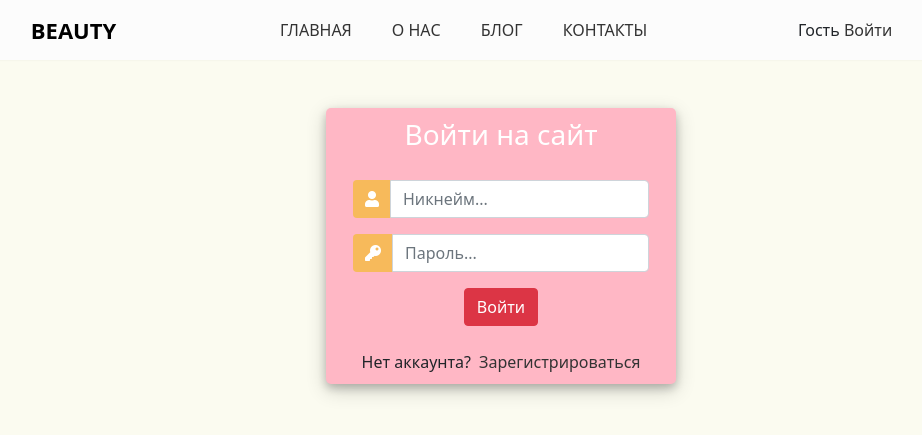
After one commit to potikhanovsergey/kursa4, a Django app: page /login/ in a window 1280 px wide. The commit adds this page. Shown: the top 435 px of the page, without its empty margins (139-1061 px from the left). Run offline with Django 3.2, Linux system fonts and the light colour scheme; some libraries are stand-ins or nearby versions.

Commit message:
'Registration-and-Login-functionality'

```diff
--- a/pages/static/pages/css/style.css
+++ b/pages/static/pages/css/style.css
@@ -1,4 +1,57 @@
 @import url("https://fonts.googleapis.com/css2?family=Roboto:wght@400;700&display=swap");
+.user_card {
+  width: 350px;
+  margin-top: auto;
+  margin-bottom: auto;
+  background: #ffb7c5;
+  position: relative;
+  display: flex;
+  justify-content: center;
+  flex-direction: column;
+  padding: 10px;
+  box-shadow: 0 4px 8px 0 rgba(0, 0, 0, 0.2), 0 6px 20px 0 rgba(0, 0, 0, 0.19);
+  -webkit-box-shadow: 0 4px 8px 0 rgba(0, 0, 0, 0.2), 0 6px 20px 0 rgba(0, 0, 0, 0.19);
+  -moz-box-shadow: 0 4px 8px 0 rgba(0, 0, 0, 0.2), 0 6px 20px 0 rgba(0, 0, 0, 0.19);
+  border-radius: 5px;
+}
+
+.form_container {
+  margin-top: 20px;
+}
+
+#form-title {
+  color: #fff;
+}
+
+.login_btn {
+  width: 100%;
+  background: #33ccff !important;
+  color: white !important;
+}
+
+.login_btn:focus {
+  box-shadow: none !important;
+  outline: 0px !important;
+}
+
+.login_container {
+  padding: 0 2rem;
+}
+
+.input-group-text {
+  height: 100%;
+  background: #f7ba5b !important;
+  color: white !important;
+  border: 0 !important;
+  border-radius: 0.25rem 0 0 0.25rem !important;
+}
+
+.input_user,
+.input_pass:focus {
+  box-shadow: none !important;
+  outline: 0px !important;
+}
+
 *, *::after, *::before {
   margin: 0;
   padding: 0;
@@ -6,7 +59,7 @@
 }
 
 ::selection {
-  background-color: #ff70db;
+  background-color: #ffb7c5;
   color: #fcfcfc;
 }
 
@@ -21,7 +74,7 @@ html {
 }
 
 body {
-  background-color: #F5F5DC;
+  background-color: #fbfbf0;
 }
 
 ul {
@@ -63,7 +116,7 @@ a {
   text-transform: uppercase;
 }
 .main-menu__link:hover {
-  color: #ff70db;
+  color: #ffb7c5;
 }
 
 @media (max-width: 768px) {
@@ -117,7 +170,7 @@ section {
 }
 
 .colored {
-  color: #ff70db;
+  color: #ffb7c5;
 }
 
 .statistics {
@@ -130,7 +183,7 @@ section {
 }
 .statistics__number {
   font-size: 2.2rem;
-  color: #ff70db;
+  color: #ffb7c5;
 }
 .statistics__img {
   width: 100px;
--- a/pages/static/pages/scss/_variables.scss
+++ b/pages/static/pages/scss/_variables.scss
@@ -2,7 +2,8 @@
 // COLORS //
 $gray: #fcfcfc;
 $black: #333;
-$pink: #ff70db;
+$pink: #ffb7c5;
+
 
 
 $transition: .3s all ease;
--- /dev/null
+++ b/pages/static/pages/scss/forms.scss
@@ -0,0 +1,48 @@
+@use 'variables' as *;
+.user_card {
+    width: 350px;
+    margin-top: auto;
+    margin-bottom: auto;
+    background: $pink;
+    position: relative;
+    display: flex;
+    justify-content: center;
+    flex-direction: column;
+    padding: 10px;
+    box-shadow: 0 4px 8px 0 rgba(0, 0, 0, 0.2), 0 6px 20px 0 rgba(0, 0, 0, 0.19);
+    -webkit-box-shadow: 0 4px 8px 0 rgba(0, 0, 0, 0.2), 0 6px 20px 0 rgba(0, 0, 0, 0.19);
+    -moz-box-shadow: 0 4px 8px 0 rgba(0, 0, 0, 0.2), 0 6px 20px 0 rgba(0, 0, 0, 0.19);
+    border-radius: 5px;
+}
+
+.form_container {
+    margin-top: 20px;
+}
+
+#form-title{
+    color: #fff;
+}
+.login_btn {
+    width: 100%;
+    background: #33ccff !important;
+    color: white !important;
+}
+.login_btn:focus {
+    box-shadow: none !important;
+    outline: 0px !important;
+}
+.login_container {
+    padding: 0 2rem;
+}
+.input-group-text {
+    height: 100%;
+    background: #f7ba5b !important;
+    color: white !important;
+    border: 0 !important;
+    border-radius: 0.25rem 0 0 0.25rem !important;
+}
+.input_user,
+.input_pass:focus {
+    box-shadow: none !important;
+    outline: 0px !important;
+}
--- a/pages/static/pages/scss/style.scss
+++ b/pages/static/pages/scss/style.scss
@@ -1,5 +1,8 @@
-@import 'variables';
+@use 'variables' as *;
+@use 'forms';
 @import url('https://fonts.googleapis.com/css2?family=Roboto:wght@400;700&display=swap');
+
+
 
 // BASE
 *, *::after, *::before {
@@ -24,7 +27,7 @@ html {
 }
 
 body {
-  background-color: #F5F5DC;
+  background-color: lighten(#F5F5DC, 5%);
 }
 
 ul {
--- a/pages/urls.py
+++ b/pages/urls.py
@@ -1,7 +1,12 @@
 from django.urls import path
-from .views import HomeTemplateView, AboutTemplateView, BlogTemplateView, ContactsTemplateView, BlogDetailView
+
+from .views import (HomeTemplateView, AboutTemplateView, BlogTemplateView, ContactsTemplateView, BlogDetailView,
+registerPage, loginPage, logoutUser)
 urlpatterns = [
     path('', HomeTemplateView.as_view(), name="home"),
+    path('register/', registerPage, name="register"),
+    path('login/', loginPage, name="login"),
+    path('logout/', logoutUser, name="logout"),
     path('about/', AboutTemplateView.as_view(), name="about"),
     path('blog/', BlogTemplateView.as_view(), name="blog"),
     path('blog/post-<int:pk>/', BlogDetailView.as_view(), name='post_detail'),
--- a/pages/views.py
+++ b/pages/views.py
@@ -1,10 +1,13 @@
 from django.shortcuts import render, get_object_or_404, redirect, reverse
 from django.views.generic import TemplateView, ListView, DetailView, CreateView
+from django.contrib.auth import authenticate, login, logout
+
+
+from django.contrib import messages
 
 # Create your views here.
 from .models import Post, Comment
-from .forms import CommentForm
-
+from .forms import CommentForm, CreateUserForm
 
 class HomeTemplateView(TemplateView):
     template_name = 'index.html'
@@ -12,10 +15,12 @@ class HomeTemplateView(TemplateView):
 class AboutTemplateView(TemplateView):
     template_name = 'about.html'
 
+
 class BlogTemplateView(ListView):
     model = Post
     template_name = 'blog.html'
     context_object_name = 'posts'
+
 
 class BlogDetailView(DetailView):
     model = Post
@@ -42,11 +47,53 @@ class BlogDetailView(DetailView):
         })
         return context
 
+
+
 class BlogCommentCreateView(CreateView):
     model = Comment
     fields = ['author_name', 'message']
     template_name = 'createComment.html'
 
+def registerPage(request):
+    if request.user.is_authenticated:
+        return redirect('home')
+    else:
+        form = CreateUserForm()
+        if request.method == 'POST':
+            form = CreateUserForm(request.POST)
+            if form.is_valid():
+                form.save()
+                user = form.cleaned_data.get('username')
+
+                messages.success(request, '{0}, вы успешно зарегистрировались!'.format(user))
+
+                return redirect('login')
+
+        context = {'form': form}
+        return render(request, 'register.html', context)
+
+def loginPage(request):
+    if request.user.is_authenticated:
+        return redirect('home')
+    else:
+        if request.method == 'POST':
+            username = request.POST.get('username')
+            password = request.POST.get('password')
+
+            user = authenticate(request, username=username, password=password)
+
+            if (user is not None):
+                login(request, user)
+                return redirect('home')
+            else:
+                messages.info(request, 'Никнейм или пароль введены неверно')
+
+        context = {}
+        return render(request, 'login.html', context)
+
+def logoutUser(request):
+    logout(request)
+    return redirect('login')
 
 class ContactsTemplateView(TemplateView):
     template_name = 'contacts.html'
--- a/templates/base.html
+++ b/templates/base.html
@@ -7,6 +7,7 @@
     <meta http-equiv="X-UA-Compatible" content="ie=edge">
     <title></title>
     {% load static %}
+    <link rel="stylesheet" href="https://use.fontawesome.com/releases/v5.6.1/css/all.css" integrity="sha384-gfdkjb5BdAXd+lj+gudLWI+BXq4IuLW5IT+brZEZsLFm++aCMlF1V92rMkPaX4PP" crossorigin="anonymous">
     <link href="https://cdn.jsdelivr.net/npm/bootstrap@5.0.1/dist/css/bootstrap.min.css" rel="stylesheet" integrity="sha384-+0n0xVW2eSR5OomGNYDnhzAbDsOXxcvSN1TPprVMTNDbiYZCxYbOOl7+AMvyTG2x" crossorigin="anonymous">
     <link rel="stylesheet" href="{% static 'pages/css/style.css' %}">
 </head>
@@ -20,7 +21,7 @@
                     </a>
                 </div>
 
-                <div class="offset-lg-3 col-12 col-sm-9 col-lg-6">
+                <div class="col-12 col-sm-9 col-lg-6">
                     <nav class="nav">
                         <ul class="main-menu">
                             <li class="main-menu__item">
@@ -38,6 +39,18 @@
                         </ul>
                     </nav>
                 </div>
+
+                <div class="col-lg-3">
+                    {% if request.user.is_anonymous  %}
+                        <span>Гость</span>
+                        <span><a href="{% url 'logout' %}">Войти</a></span>
+                    {% else %}
+                    <span>{{ request.user }}</span>
+                    <span><a href="{% url 'logout' %}">Выйти</a></span>
+
+                    {% endif %}
+                </div>
+
             </div>
         </div>
     </header>
--- /dev/null
+++ b/templates/login.html
@@ -0,0 +1,50 @@
+{% extends 'base.html' %}
+{% load crispy_forms_tags %}
+
+{% block content %}
+	<div class="container h-100 py-5">
+		<div class="d-flex justify-content-center h-100">
+			<div class="user_card">
+				<div class="d-flex justify-content-center">
+
+
+					<h3 id="form-title">Войти на сайт</h3>
+
+				</div>
+                {% for message in messages %}
+                    <p class="text-center text-white" id="messages">{{ message }}</p>
+                {% endfor %}
+				<div class="d-flex justify-content-center form_container">
+					<form method="POST" action="">
+                        {% csrf_token %}
+						<div class="input-group mb-3">
+							<div class="input-group-append">
+								<span class="input-group-text"><i class="fas fa-user"></i></span>
+							</div>
+							<input type="text" name="username" placeholder="Никнейм..." class="form-control">
+						</div>
+						<div class="input-group mb-2">
+							<div class="input-group-append">
+								<span class="input-group-text"><i class="fas fa-key"></i></span>
+							</div>
+								<input type="password" name="password" placeholder="Пароль..." class="form-control" >
+						</div>
+
+							<div class="d-flex justify-content-center mt-3 login_container">
+				 				<input class="btn btn-danger" type="submit" value="Войти">
+				   			</div>
+					</form>
+
+				</div>
+
+
+				<div class="mt-4">
+					<div class="d-flex justify-content-center links">
+						Нет аккаунта? <a href="{% url 'register' %}" class="ms-2">Зарегистрироваться</a>
+					</div>
+
+				</div>
+			</div>
+		</div>
+	</div>
+{% endblock content %}
```
Also changed, not shown: pages/forms.py (+9 -0 lines), templates/register.html (added, +67 -0 lines), db.sqlite3, 1 other file.
